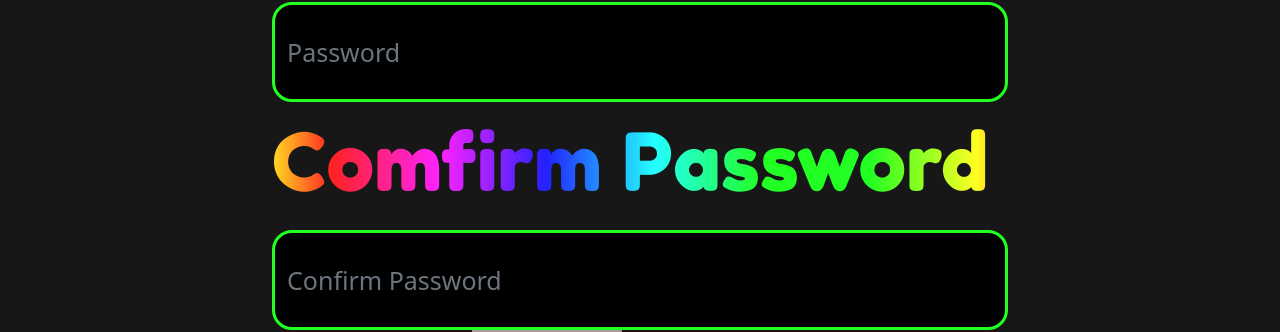
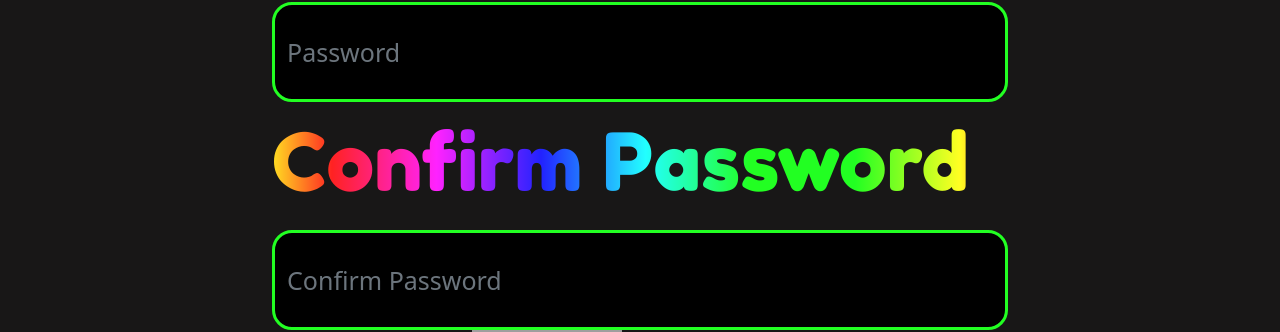
Before and after one commit to Breakout-Room-5/img-client, a React (Create React App) app: page /sign-up in a window 1280 px wide. Shown: the part 586-918 px from the top of the page. Built offline with nearby package versions, Linux system fonts and the light colour scheme; grey boxes are pictures that could not be loaded; a web font is replaced by a local one.

Commit message:
Fixed redirect issue after signing up

```diff
--- a/src/components/auth/SignUp.js
+++ b/src/components/auth/SignUp.js
@@ -1,5 +1,5 @@
 import React, { Component } from 'react'
-import { withRouter } from 'react-router-dom'
+import { Redirect, withRouter } from 'react-router-dom'
 
 import { signUp, signIn } from '../../api/auth'
 import { signUpSuccess, signUpFailure } from '../AutoDismissAlert/messages'
@@ -15,7 +15,8 @@ class SignUp extends Component {
     this.state = {
       email: '',
       password: '',
-      passwordConfirmation: ''
+      passwordConfirmation: '',
+      updated: false
     }
   }
 
@@ -27,7 +28,7 @@ handleChange = (event) =>
 onSignUp = (event) => {
   event.preventDefault()
 
-  const { msgAlert, history, setUser } = this.props
+  const { msgAlert, setUser } = this.props
 
   signUp(this.state)
     .then(() => signIn(this.state))
@@ -39,7 +40,8 @@ onSignUp = (event) => {
         variant: 'success'
       })
     )
-    .then(() => history.push('/'))
+    .then(() => this.setState({ updated: true }))
+    // .then(() => history.push('/'))
     .catch((error) => {
       this.setState({ email: '', password: '', passwordConfirmation: '' })
       msgAlert({
@@ -52,6 +54,9 @@ onSignUp = (event) => {
 
 render () {
   const { email, password, passwordConfirmation } = this.state
+  if (this.state.updated) {
+    return <Redirect to={'/home'} />
+  }
 
   return (
     <div className='row'>
@@ -82,7 +87,7 @@ render () {
             />
           </Form.Group>
           <Form.Group controlId='passwordConfirmation'>
-            <Form.Label className='headers'>Comfirm Password</Form.Label>
+            <Form.Label className='headers'>Confirm Password</Form.Label>
             <Form.Control
               required
               name='passwordConfirmation'
```
